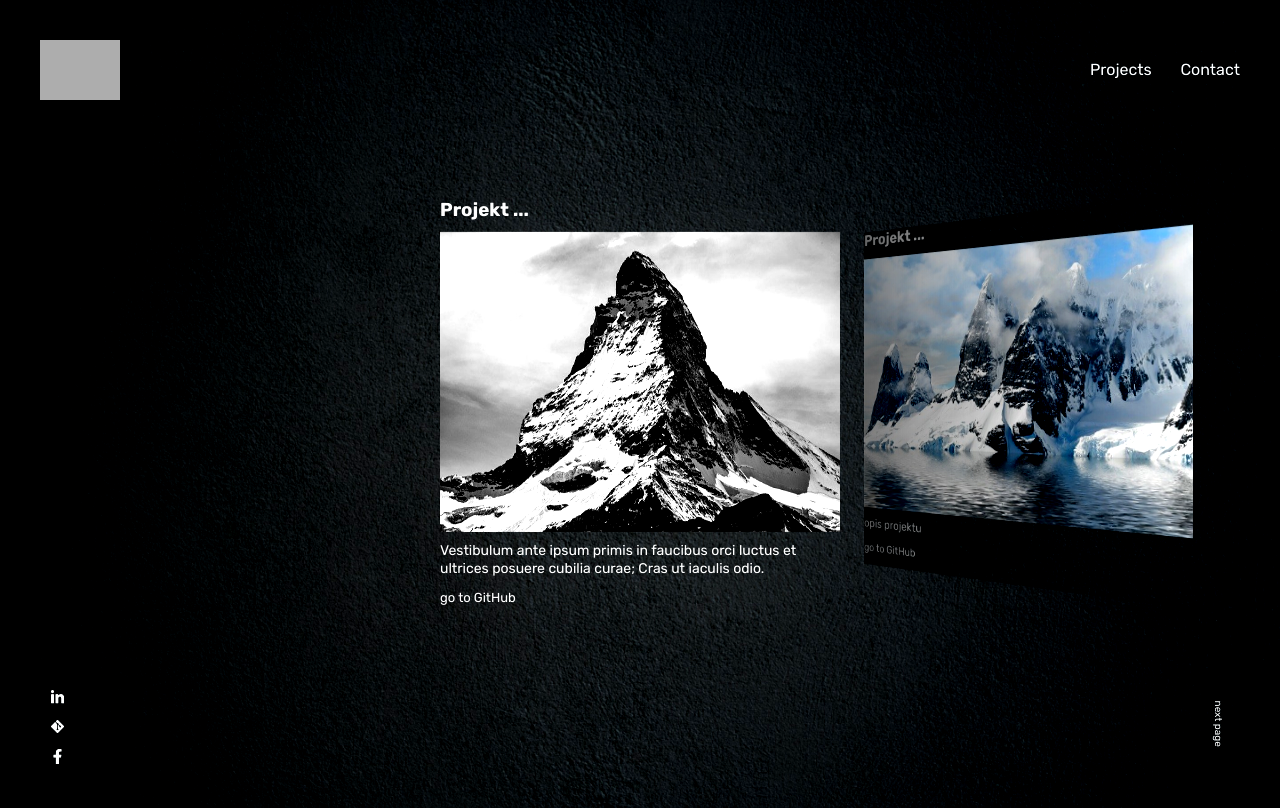
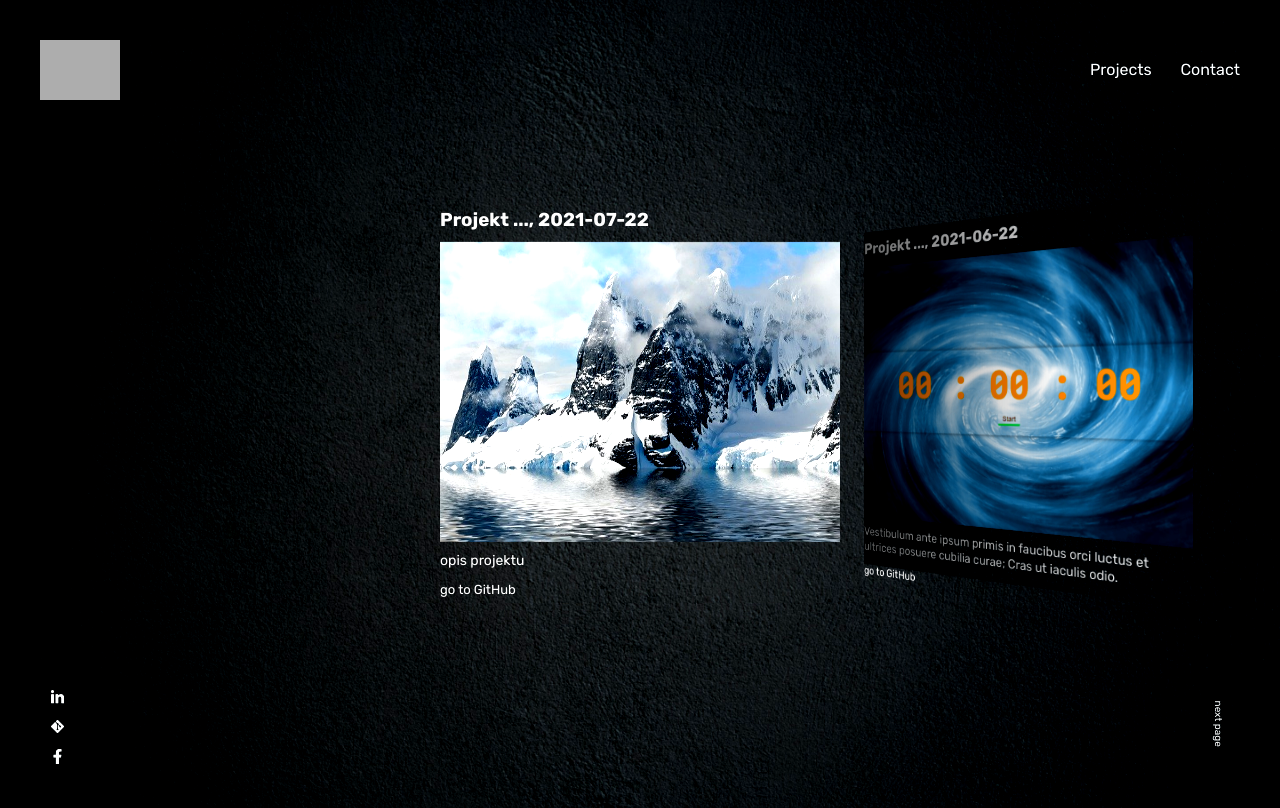
Before and after one commit to Rafal-Kowalczyk/next-tura-rk, a Next.js app: page /projects in a window 1280 px wide. Built offline with nearby package versions, Linux system fonts and the light colour scheme; grey boxes are pictures that could not be loaded.

Commit message:
Sotred sliderData

```diff
--- a/components/projects-page/projects-page.style.js
+++ b/components/projects-page/projects-page.style.js
@@ -7,6 +7,7 @@ export const ProjectsWrap = styled.div`
 `;
 
 export const SlideTitle = styled.h3`
+  padding-top: 1rem;
   margin-bottom: 1rem;
 `;
 
--- a/components/slider/slider-data.js
+++ b/components/slider/slider-data.js
@@ -1,32 +1,37 @@
 const sliderData = [
   {
     id: 1,
+    date: "2021-06-22",
     url: "/",
     title: "Projekt ...",
-    src: "/images/slide1.jpg",
+    src: "/images/p1-2.png",
     content:
       "Vestibulum ante ipsum primis in faucibus orci luctus et ultrices posuere cubilia curae; Cras ut iaculis odio.",
   },
   {
     id: 2,
+    date: "2021-07-22",
     title: "Projekt ...",
     src: "/images/slide2.jpg",
     content: "opis projektu",
   },
   {
     id: 3,
+    date: "2020-09-22",
     title: "Projekt ...",
     src: "/images/slide1.jpg",
     content: "opis projektu",
   },
   {
     id: 4,
+    date: "2021-03-22",
     title: "Projekt ...",
     src: "/images/slide2.jpg",
     content: "opis projektu",
   },
   {
     id: 5,
+    date: "2019-06-25",
     title: "Projekt ...",
     src: "/images/slide1.jpg",
     content: "opis projektu",
--- a/components/slider/slider.js
+++ b/components/slider/slider.js
@@ -1,7 +1,6 @@
 import Link from "next/link";
 import { Swiper, SwiperSlide } from "swiper/react";
 import SwiperCore, { EffectCoverflow } from "swiper";
-
 import "swiper/swiper.min.css";
 import "swiper/components/effect-coverflow/effect-coverflow.min.css";
 import "swiper/components/pagination/pagination.min.css";
@@ -11,9 +10,18 @@ import {
   SlideImg,
   SlideContent,
 } from "../projects-page/projects-page.style";
+
 import sliderData from "./slider-data";
 
 SwiperCore.use([EffectCoverflow]);
+
+const sortedSliders = sliderData.sort((a, b) => {
+  if (a.date < b.date) {
+    return 1;
+  } else {
+    return -1;
+  }
+});
 
 const Slider = () => {
   return (
@@ -31,18 +39,18 @@ const Slider = () => {
       }}
       className="mySwiper"
     >
-      {sliderData.map((item) => {
-        return (
+      {sortedSliders.map((item) => (
         <SwiperSlide key={item.id}>
-            <SlideTitle>{item.title}</SlideTitle>
+          <SlideTitle>
+            {item.title}, {item.date}
+          </SlideTitle>
           <SlideImg src={item.src} alt={item.title} />
           <SlideContent>{item.content}</SlideContent>
           <Link href={`${item.url}`}>
             <a style={{ fontSize: "1.3rem" }}>go to GitHub</a>
           </Link>
         </SwiperSlide>
-        );
-      })}
+      ))}
     </Swiper>
   );
 };
```
Also changed, not shown: public/images/p1-2.png (added), public/images/p1.png (added). Lines whose indentation alone changed are shown as unchanged.
